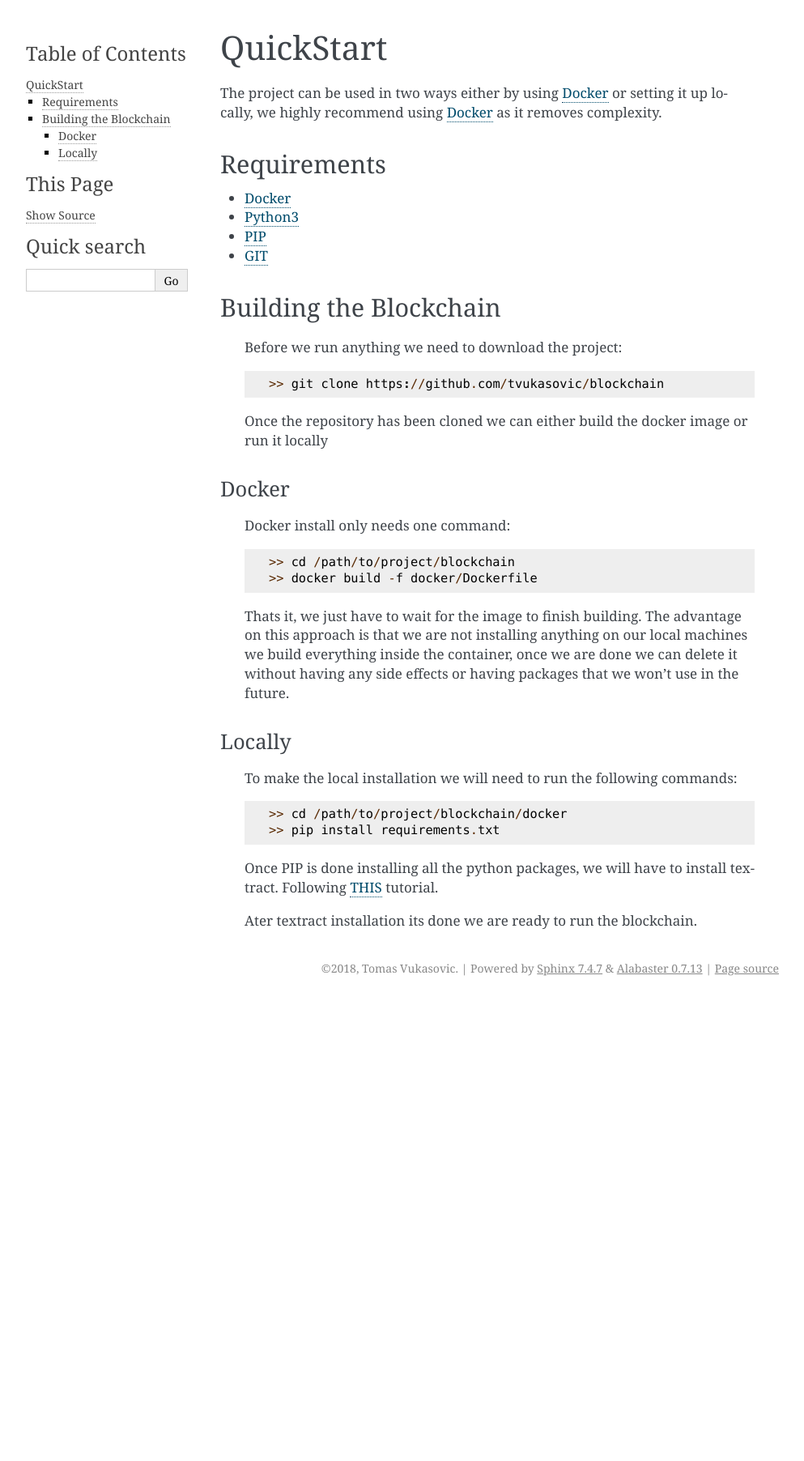
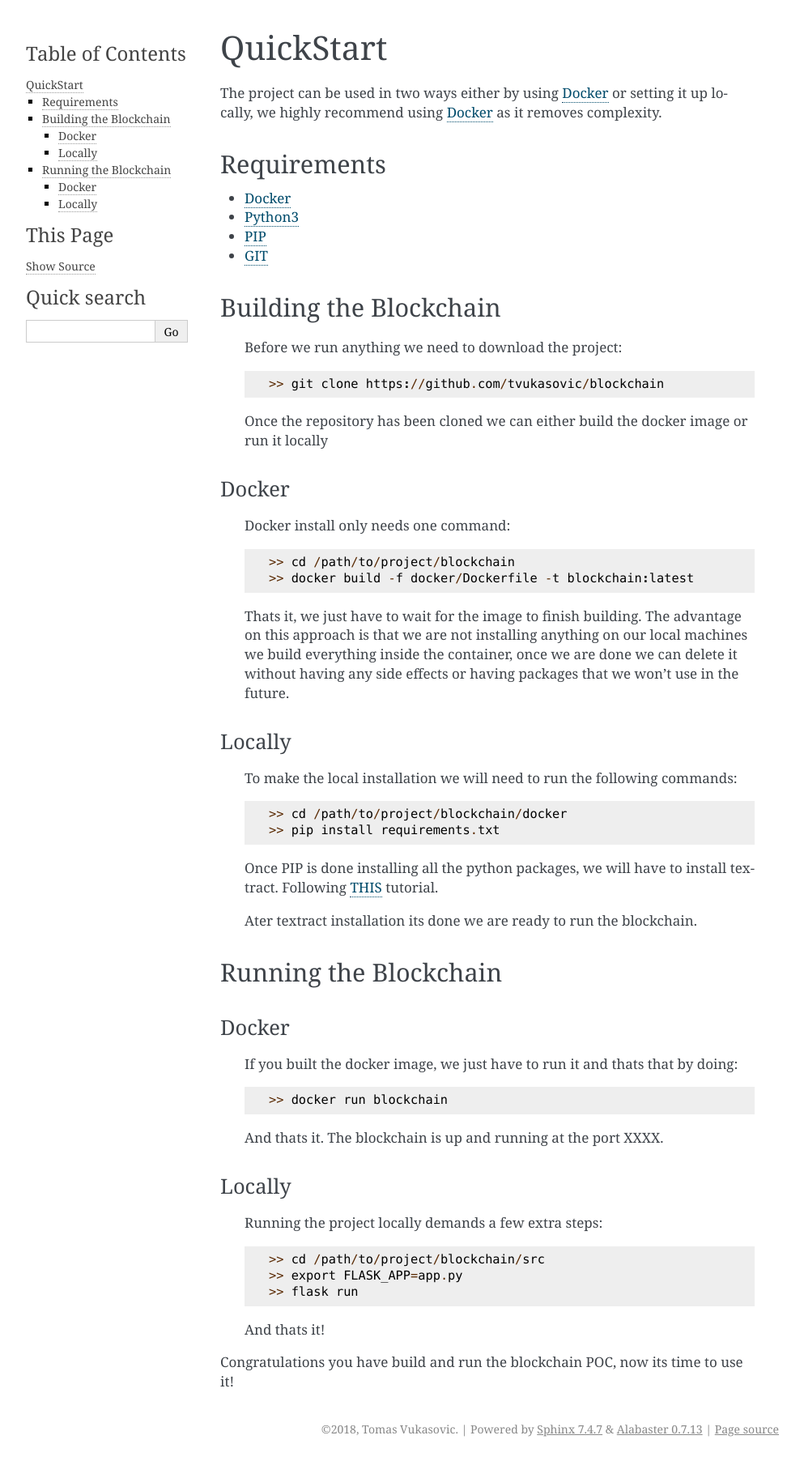
Before and after one commit to 8bitcurser/blockchain, a Sphinx documentation site: the page built from docs/source/quickstart.rst, in a window 1280 px wide. Shown: the whole page at 81% size, without its empty margins (148-1141 px from the left). Built offline with Sphinx 7.4.7, drawn with Linux system fonts in a browser that asks for light colours; before the commit the page ends 1235 px from its top, so only the background shows below that.

Commit message:
Finish quickstart section

```diff
--- a/docs/source/quickstart.rst
+++ b/docs/source/quickstart.rst
@@ -33,14 +33,14 @@ Building the Blockchain
    Once the repository has been cloned we can either build the docker image or
    run it locally
 
-^^^^^^^
+^^^^^^
 Docker
-^^^^^^^
+^^^^^^
 
    Docker install only needs one command::
 
       >> cd /path/to/project/blockchain
-      >> docker build -f docker/Dockerfile
+      >> docker build -f docker/Dockerfile -t blockchain:latest
 
    Thats it, we just have to wait for the image to finish building.
    The advantage on this approach is that we are not installing anything on our
@@ -65,3 +65,35 @@ Locally
    blockchain.
 
    .. _THIS: https://textract.readthedocs.io/en/latest/installation.html
+
+
+======================
+Running the Blockchain
+======================
+
+^^^^^^
+Docker
+^^^^^^
+
+   If you built the docker image, we just have to run it and thats that by
+   doing::
+
+      >> docker run blockchain
+
+   And thats it. The blockchain is up and running at the port XXXX.
+
+^^^^^^^
+Locally
+^^^^^^^
+
+   Running the project locally demands a few extra steps::
+
+      >> cd /path/to/project/blockchain/src
+      >> export FLASK_APP=app.py
+      >> flask run
+
+   And thats it!
+
+
+Congratulations you have build and run the blockchain POC, now its time to use
+it!
```
